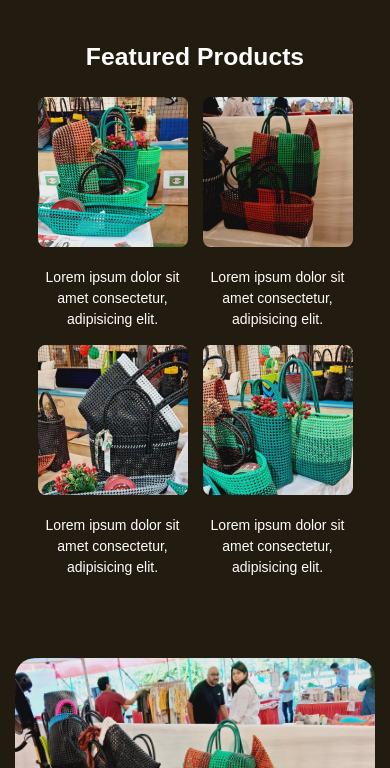
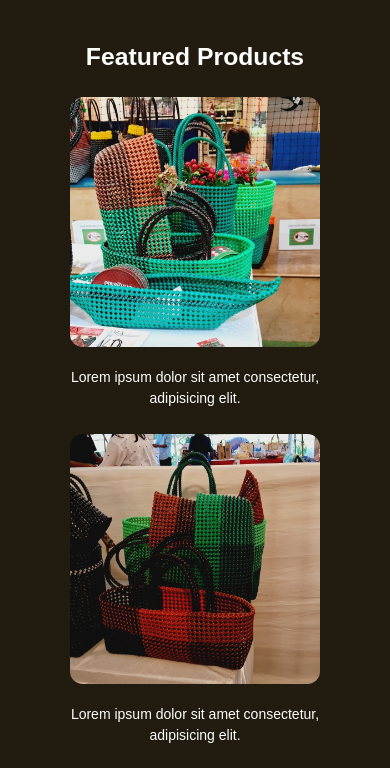
Before and after one commit to GladwinGomes/E-Commerce-Website, a plain HTML site: page index.html in a window 390 px wide. Shown: the part 1044-1812 px from the top of the page. Drawn offline with nearby package versions, Linux system fonts and the light colour scheme.

Commit message:
Update style.css

```diff
--- a/style.css
+++ b/style.css
@@ -458,7 +458,7 @@
         gap: 15px;
     }
     .product-products{
-        gap: 15px;
+        gap: 25px;
     }
     .product-products img{
         height: 250px;
@@ -507,11 +507,11 @@
         padding: 0px 15px 20px;
     }
     .product-products img{
-        height: 150px;
-        width: 150px;
+        height: 250px;
+        width: 250px;
     }
     .product-products p{
-        max-width: 150px;
+        max-width: 250px;
         font-size: 14px;
     }
     .info{
```
